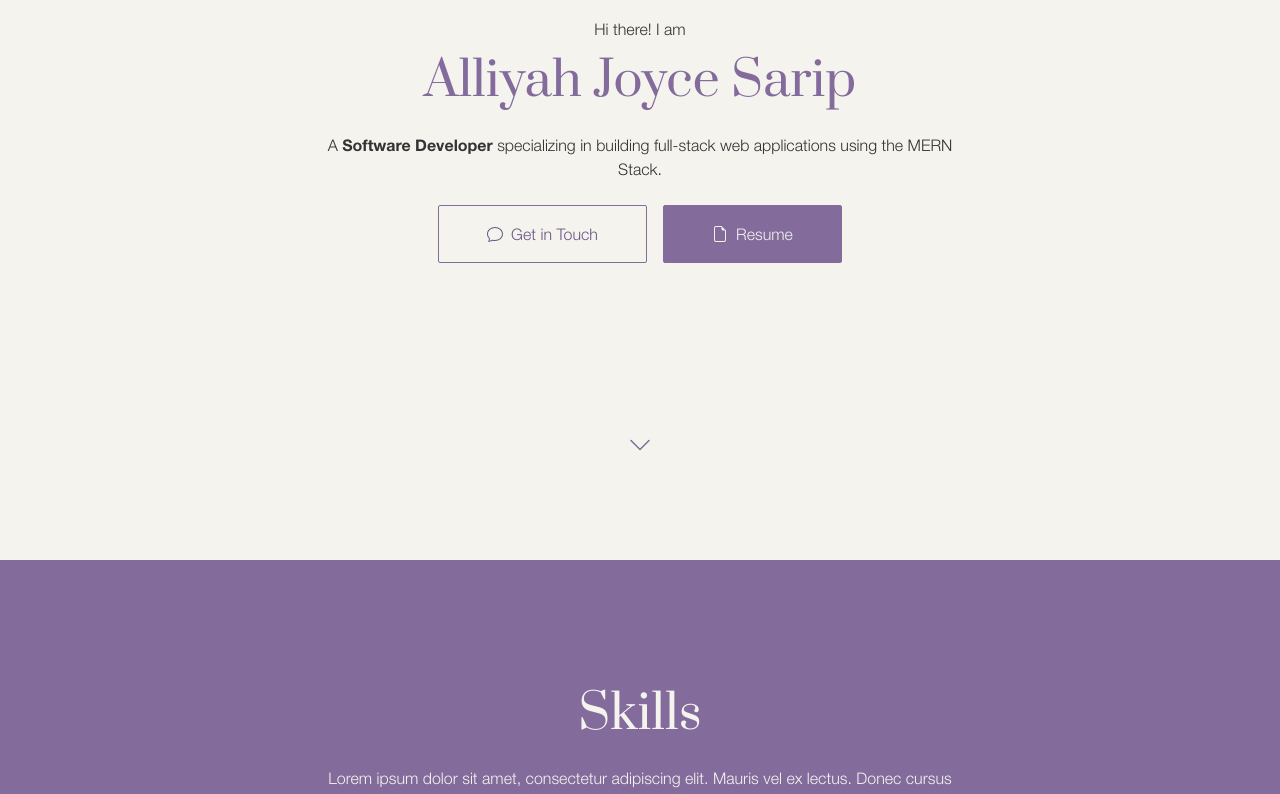
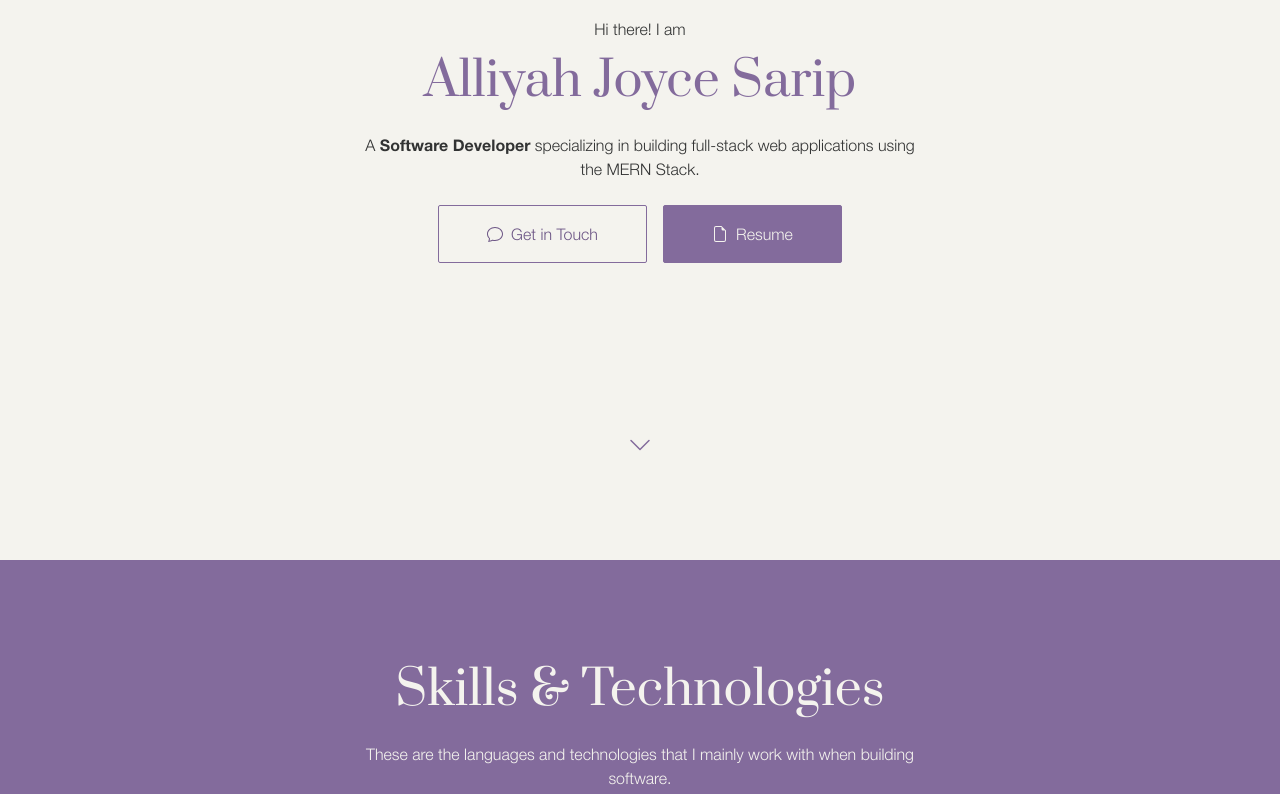
Before and after one commit to alliyah95/portfolio, a Next.js app: page / in a window 1280 px wide. Shown: the part 240-1034 px from the top of the page. Built offline with nearby package versions, Linux system fonts and the light colour scheme.

Commit message:
chore: update skills section content

```diff
--- a/src/app/globals.css
+++ b/src/app/globals.css
@@ -79,7 +79,7 @@
     }
     .nav-list {
         @apply bg-white-200 md:bg-transparent flex flex-col -my-1 md:my-0 md:flex-row md:space-x-6 xl:space-x-8 pt-4 py-6
-        w-screen absolute -left-[100%] top-16 pl-6 md:static md:w-auto md:pl-0 md:left-auto md:py-0 transition-all duration-300;
+        w-screen absolute -left-[105%] top-16 pl-6 md:static md:w-auto md:pl-0 md:left-auto md:py-0 transition-all duration-300;
     }
     .nav-list.nav--open {
         @apply left-0;
@@ -116,7 +116,6 @@
         display: block !important;
     }
 }
-
 @media screen and (min-width: 768px) and (max-height: 520px) {
     .hero-info-container {
         padding-top: 64px;
--- a/src/components/sections/contact.tsx
+++ b/src/components/sections/contact.tsx
@@ -14,7 +14,7 @@ const Contact = (props: Props) => {
             <div className="container text-center">
                 <div className="mb-7 md:mb-12 2xl:mb-16">
                     <h2>Get in Touch</h2>
-                    <p className="max-w-[640px] mx-auto">
+                    <p className="max-w-[560px] mx-auto 2xl:text-lg">
                         Whether you &#39;re interested in a collaboration, have
                         a project in mind, or just want to say hi, feel free to
                         reach out. Fill out the form below or drop me a message
--- a/src/components/sections/hero.tsx
+++ b/src/components/sections/hero.tsx
@@ -18,7 +18,7 @@ const Hero = (props: Props) => {
                     <h1 className="text-purple-100 mb-5 md:mb-7 2xl:mb-9">
                         Alliyah Joyce Sarip
                     </h1>
-                    <p className="sm:max-w-[462px] md:max-w-[640px] mx-auto 2xl:text-lg">
+                    <p className="sm:max-w-[462px] md:max-w-[560px] mx-auto 2xl:text-lg">
                         A <span className="font-bold">Software Developer</span>{" "}
                         specializing in building full-stack web applications
                         using the MERN Stack.
--- a/src/components/sections/skills.tsx
+++ b/src/components/sections/skills.tsx
@@ -9,9 +9,8 @@ const Skills = (props: Props) => {
         <section id="skills" className="skills-section">
             <div className="container text-center">
                 <SectionInfo
-                    heading="Skills"
-                    description="Lorem ipsum dolor sit amet, consectetur adipiscing elit. Mauris vel ex lectus. Donec cursus odio tellus, quis
-                                        vulputate nulla tempor in. Morbi vestibulum."
+                    heading="Skills & Technologies"
+                    description="These are the languages and technologies that I mainly work with when building software."
                 />
 
                 <div className="max-w-[548px] md:max-w-[642px] lg:max-w-[700px] mx-auto flex justify-center flex-wrap -m-2">
--- a/src/components/ui/section-info.tsx
+++ b/src/components/ui/section-info.tsx
@@ -2,14 +2,14 @@ import React from "react";
 
 type Props = {
     heading: string;
-    description: string;
+    description?: string;
 };
 
 const SectionInfo = ({ heading, description }: Props) => {
     return (
         <div className="mb-7 md:mb-12 2xl:mb-16">
             <h2>{heading}</h2>
-            <p className="max-w-[640px] mx-auto">{description}</p>
+            <p className="max-w-[560px] mx-auto 2xl:text-lg">{description}</p>
         </div>
     );
 };
--- a/src/components/ui/skill-item.tsx
+++ b/src/components/ui/skill-item.tsx
@@ -14,6 +14,7 @@ const SkillItem = ({ src, title }: Props) => {
                 alt={`${title} Logo`}
                 className="h-16 md:h-20 lg:h-24"
             />
+            <p>{title}</p>
         </div>
     );
 };
```
